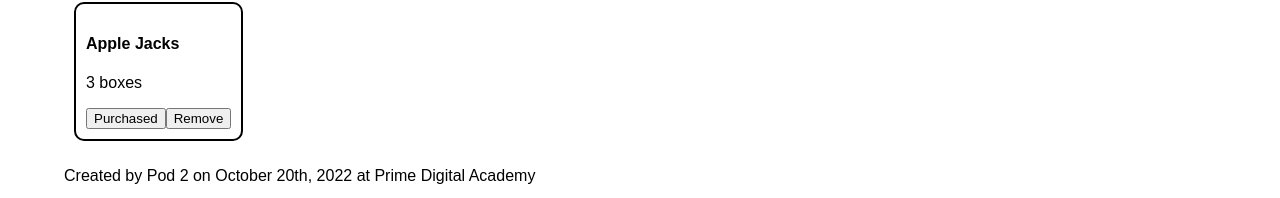
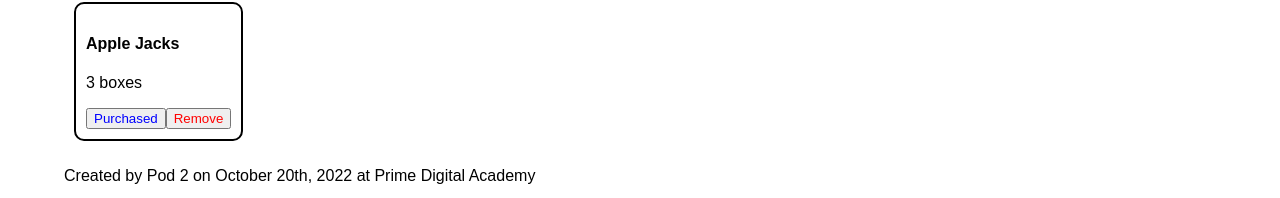
Before and after one commit to danpatha/group-fs-react-shopping-list-pod2, a React (Create React App) app: page / in a window 1280 px wide. Shown: the part 274-472 px from the top of the page. Built offline with nearby package versions, Linux system fonts and the light colour scheme; no server answers.

Commit message:
add button colors

```diff
--- /dev/null
+++ b/src/components/ItemBox/ItemBox.css
@@ -0,0 +1,7 @@
+.purchasedBtn{
+    color: blue;
+}
+
+.removeBtn{
+    color:red;
+}
--- a/src/components/ItemBox/ItemBox.jsx
+++ b/src/components/ItemBox/ItemBox.jsx
@@ -1,4 +1,5 @@
 import axios from "axios";
+import './ItemBox.css';
 
 function ItemBox({itemList, getItems}){
     // {itemList.map(item => )}
```
Also changed, not shown: 1 other file (tests, documents, lock files or other folders).
